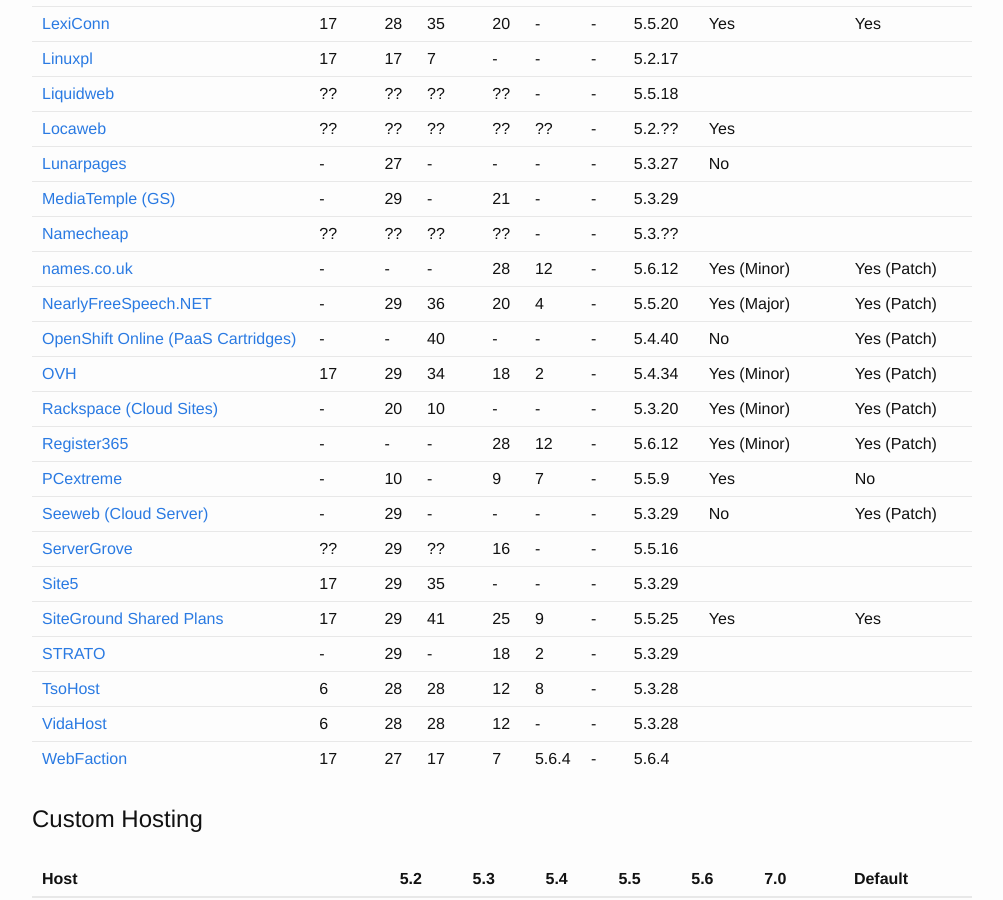
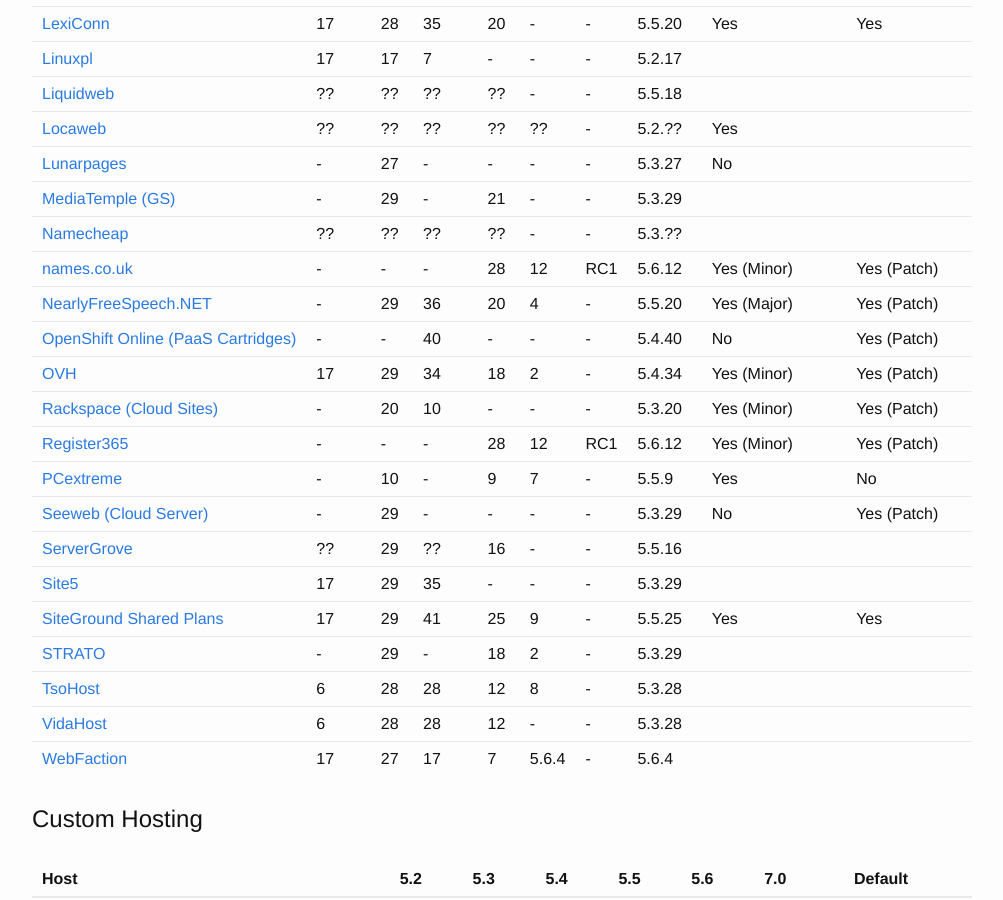
Before and after one commit to phpversions/phpversions.info, a Jekyll site: the page built from index.html, in a window 1280 px wide and 900 px high, scrolled down 1122 px. Shown: the whole window, without its empty margins (138-1141 px from the left). Built offline with Jekyll 4.4.1, drawn with Linux system fonts in a browser that asks for light colours.

Commit message:
Added PHP 7 versions for names.co.uk and Register365

```diff
--- a/_data/shared_hosts.yml
+++ b/_data/shared_hosts.yml
@@ -190,6 +190,7 @@
   url: "https://www.names.co.uk/web-hosting/"
   php55: 28
   php56: 12
+  php70: RC1
   default: 5.6.12
   manual_update: "Yes (Minor)"
   auto_update: "Yes (Patch)"
@@ -234,6 +235,7 @@
   url: "https://www.register365.com/web-hosting/"
   php55: 28
   php56: 12
+  php70: RC1
   default: 5.6.12
   manual_update: "Yes (Minor)"
   auto_update: "Yes (Patch)"
```
